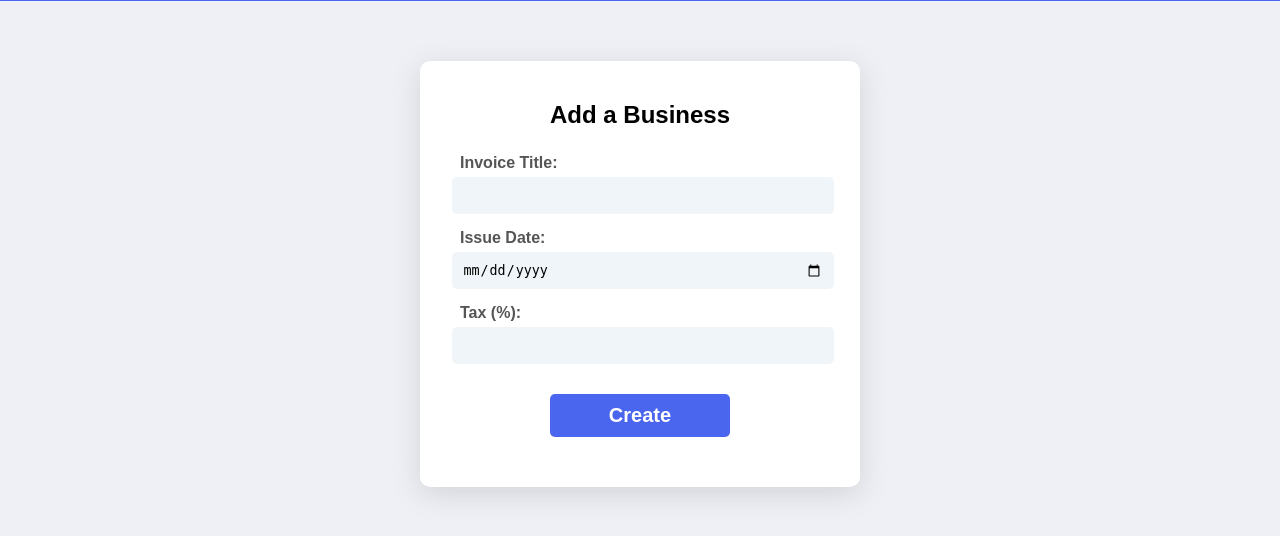
After one commit to SamuelSackey/invois, a Django app: template templates/invoice/create_invoice.html in a window 1280 px wide. The commit adds this page. Shown: the part 53-589 px from the top of the page. Run offline with Django 4.2, Linux system fonts and the light colour scheme; the template is opened without the code that fills it, so the values that code supplies are empty.

Commit message:
Add create invoice page and logic

```diff
--- a/invoice/urls.py
+++ b/invoice/urls.py
@@ -6,4 +6,5 @@ app_name = 'invoice'
 urlpatterns = [
     path('', views.index, name="index"),
     path('add_business', views.add_business, name="add_business"),
+    path('create_invoice', views.create_invoice, name="create_invoice"),
 ]
--- a/static/form.css
+++ b/static/form.css
@@ -49,6 +49,8 @@ label {
 
 
 input[type=text],
+input[type=date],
+input[type=number],
 input[type=email],
 input[type=password] {
     background-color: #F0F5F9;
@@ -64,11 +66,18 @@ input[type=password] {
 }
 
 input[type=text]:focus,
+input[type=date]:focus,
+input[type=number]:focus,
 input[type=email]:focus,
 input[type=password]:focus {
     border: 1px solid #4A65EE;
     outline: none;
 }
+
+/* .date {
+    width: 100%;
+    margin: 20px;
+} */
 
 input[type=submit] {
     width: 50%;
--- /dev/null
+++ b/templates/invoice/create_invoice.html
@@ -0,0 +1,26 @@
+{% extends "invoice/layout.html" %}
+
+{% block body %}
+
+<div class="form-container">
+
+    <h1>Add a Business</h1>
+
+    {% if message %}
+        <div class="message">{{ message }}</div>
+    {% endif %}
+
+    <form action="{% url 'invoice:create_invoice' %}" method="post">
+        {% csrf_token %}
+
+        <div><label>Invoice Title:</label> <input type="text" name="title" required></div>
+        <div><label>Issue Date:</label> <input type="date" name="issue_date" required></div>
+        <div><label>Tax (%):</label> <input type="number" name="tax" min="0" max="100" required ></div>
+
+        <div><input type="submit" value="Create"></div>
+
+    </form>
+
+</div>
+
+{% endblock %}x
```
Also changed, not shown: invoice/views.py (+19 -3 lines).
